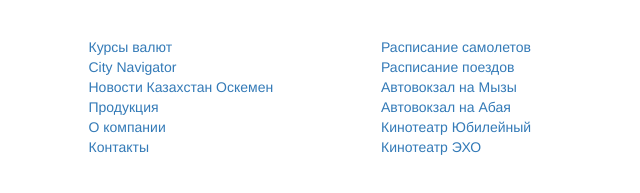
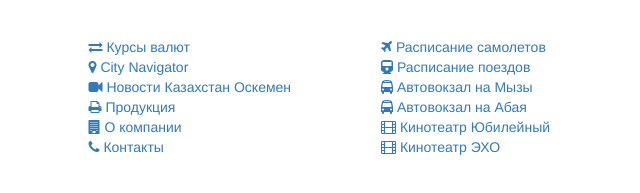
Before and after one commit to core01/404template, a plain HTML site: page index.html in a window 1280 px wide. Shown: the part 405-598 px from the top of the page, without its empty margins (274-914 px from the left). Drawn offline with nearby package versions, Linux system fonts and the light colour scheme.

Commit message:
added Font Awesome icons

```diff
--- a/index.html
+++ b/index.html
@@ -11,6 +11,8 @@
 
     <!-- Latest compiled and minified JavaScript -->
     <script src="https://maxcdn.bootstrapcdn.com/bootstrap/3.3.5/js/bootstrap.min.js"></script>
+    <link rel="stylesheet" href="https://maxcdn.bootstrapcdn.com/font-awesome/4.4.0/css/font-awesome.min.css">
+
     <link rel="stylesheet" href="./css/_404.css">
 </head>
 <body>
@@ -30,46 +32,37 @@
         </div>
         <div class="col-md-3"></div>
     </div>
-
     <div class="row">
         <div class="elements">
             <div class="col-md-3"></div>
+
             <div class="col-md-3">
-
                 <ul class="items">
-                    <li class="item">
-                        <a href="/exchange/">Курсы валют</a>
-                    </li>
-                    <li class="item">
-                        <a href="/map/">City Navigator</a>
-                    </li>
-                    <li class="item">
-                        <a href="/oskemennews/">Новости Казахстан Оскемен</a>
-                    </li>
-                    <li class="item">
-                        <a href="/print-products/">Продукция</a>
-                    </li>
-                    <li class="item">
-                        <a href="/about/">О компании</a>
-                    </li>
-                    <li class="item">
-                        <a href="/contact.html">Контакты</a>
-                    </li>
+                    <li class="item"><a href="[[~76]]"><i class="fa fa-exchange"></i> Курсы валют</a></li>
+                    <li class="item"><a href="[[~2]]"><i class="fa fa-map-marker"></i> City Navigator</a></li>
+                    <li class="item"><a href="[[~36]]"><i class="fa fa-video-camera"></i>
+                        Новости Казахстан Оскемен</a></li>
+                    <li class="item"><a href="[[~124]]"><i class="fa fa-print"></i> Продукция</a></li>
+                    <li class="item"><a href="[[~3]]"><i class="fa fa-building"></i> О компании</a></li>
+                    <li class="item"><a href="[[~22]]"><i class="fa fa-phone"></i> Контакты</a></li>
                 </ul>
             </div>
+
             <div class="col-md-3">
                 <ul class="items">
-                    <li class="item"><a href="/flights.html">Расписание самолетов</a></li>
-                    <li class="item"><a href="/trains.html">Расписание поездов</a></li>
-                    <li class="item"><a href="/avtovokzal-myzy.html">Автовокзал на Мызы</a></li>
-                    <li class="item"><a href="/avtovokzal-abaya.html">Автовокзал на Абая</a></li>
-                    <li class="item"><a href="/cinema-yubileinyi/">Кинотеатр Юбилейный</a></li>
-                    <li class="item"><a href="/cinema-eho/">Кинотеатр ЭХО</a></li>
+                    <li class="item"><a href="[[~105]]"><i class="fa fa-plane"></i> Расписание самолетов</a></li>
+                    <li class="item"><a href="[[~115]]"><i class="fa fa-train"></i> Расписание поездов</a></li>
+                    <li class="item"><a href="[[~99]]"><i class="fa fa-bus"></i> Автовокзал на Мызы</a></li>
+                    <li class="item"><a href="[[~571]]"><i class="fa fa-bus"></i> Автовокзал на Абая</a></li>
+                    <li class="item"><a href="[[~225]]"><i class="fa fa-film"></i> Кинотеатр Юбилейный</a></li>
+                    <li class="item"><a href="[[~794]]"><i class="fa fa-film"></i> Кинотеатр ЭХО</a></li>
                 </ul>
             </div>
+
             <div class="col-md-3"></div>
         </div>
     </div>
+
 </div>
 </body>
 </html>
```
